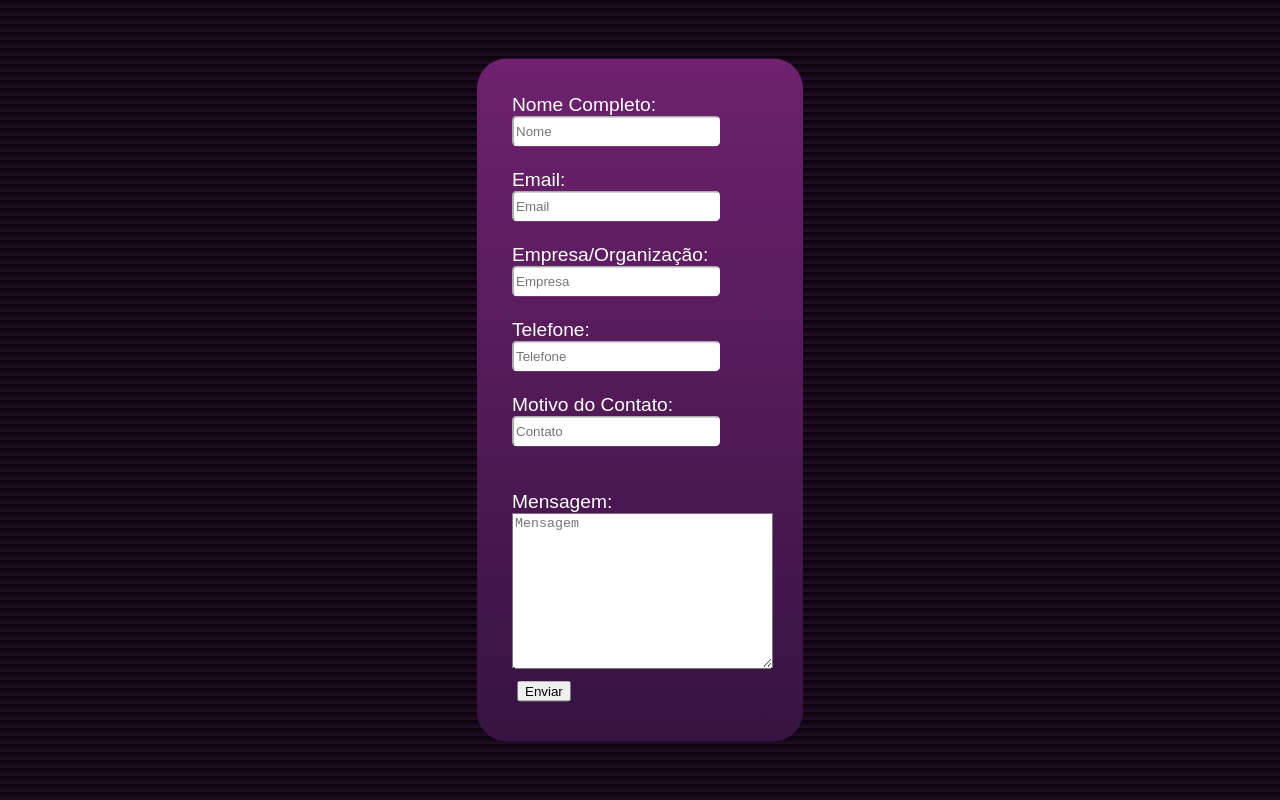
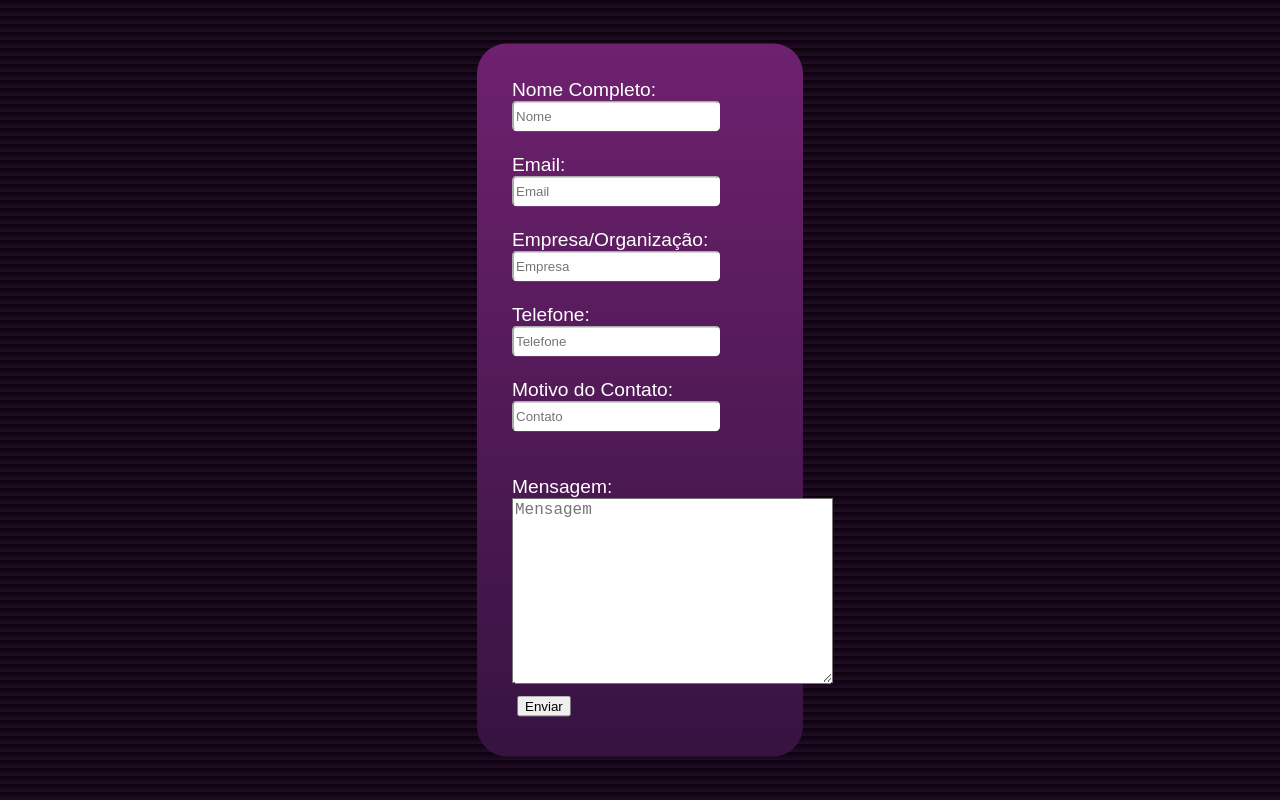
Before and after one commit to freitaslysia/ProjetosForm-Lysia_Freitas, a plain HTML site: page Contato/index.html in a window 1280 px wide. Drawn offline with Linux system fonts and the light colour scheme.

Commit message:
Font Mensagem

```diff
--- a/Contato/index.html
+++ b/Contato/index.html
@@ -33,6 +33,10 @@
 
     .inputBox {
       position: relative;
+    }
+
+    .inputBox textarea {
+      font-size: 16px;
     }
 
     .botao {
```
